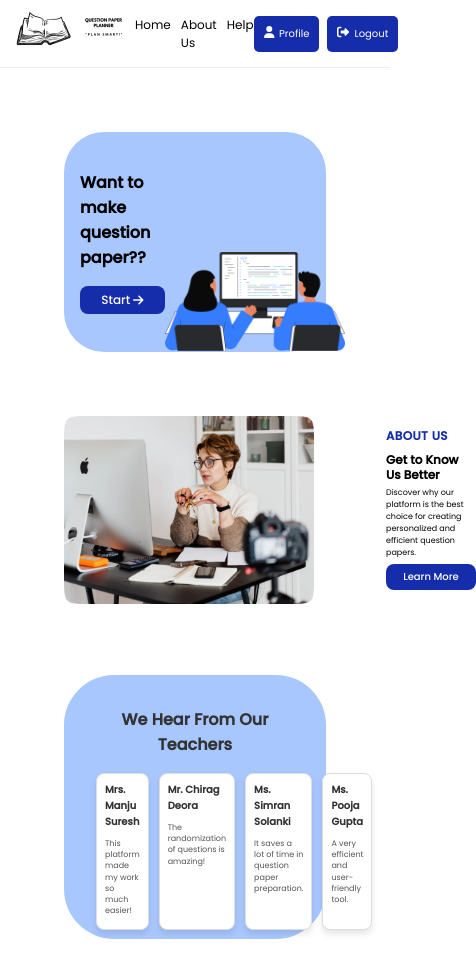
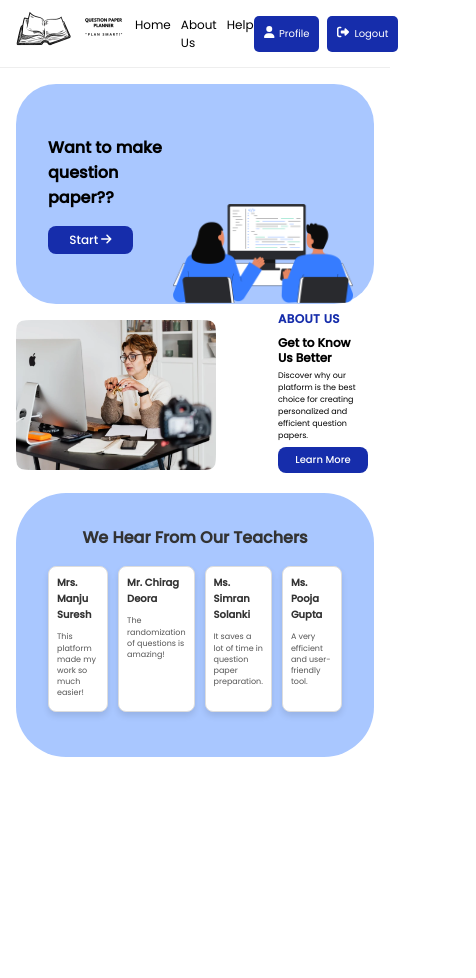
Before and after one commit to BhoomiGupta03/Question-Paper-Planner-frontend, a React (Create React App) app: page / in a window 390 px wide. Shown: the top 978 px of the page, 476 px wide, since content can reach past the window. After the commit the page ends 844 px from the top, so only its background shows below. Built offline with nearby package versions, Linux system fonts and the light colour scheme.

Commit message:
made changes in 480 reponsiveness

```diff
--- a/src/css/App.css
+++ b/src/css/App.css
@@ -1329,10 +1329,11 @@ textarea {
     .banner-container {
         border-radius: 40px;
         height: 220px;
-    }
-    .banner-container .banner-content{
         margin: 1em;
     }
+    /* .banner-container .banner-content{
+        margin: 1em;
+    } */
     .banner-container .banner-content h1{
         font-size: 16px;
     }
@@ -1351,12 +1352,16 @@ textarea {
         width: 180px;
     }
 
+    .about-us-banner{
+        margin: 1em;
+    }
+
     .about-us-banner .img-block img{
-        width: 250px;
+        width: 200px;
     }
 
     .about-us-banner .about-banner-container {
-        margin-top: 51px;
+        margin: 30px;
         height: 80px;
     }
     .about-us-banner .about-banner-container h3{
@@ -1367,6 +1372,10 @@ textarea {
     }
     .about-us-banner .about-banner-container .know-more a{
         font-size: 10px;
+    }
+
+    .review-container{
+        margin: 1em;
     }
 
     .review-container h1{
```
